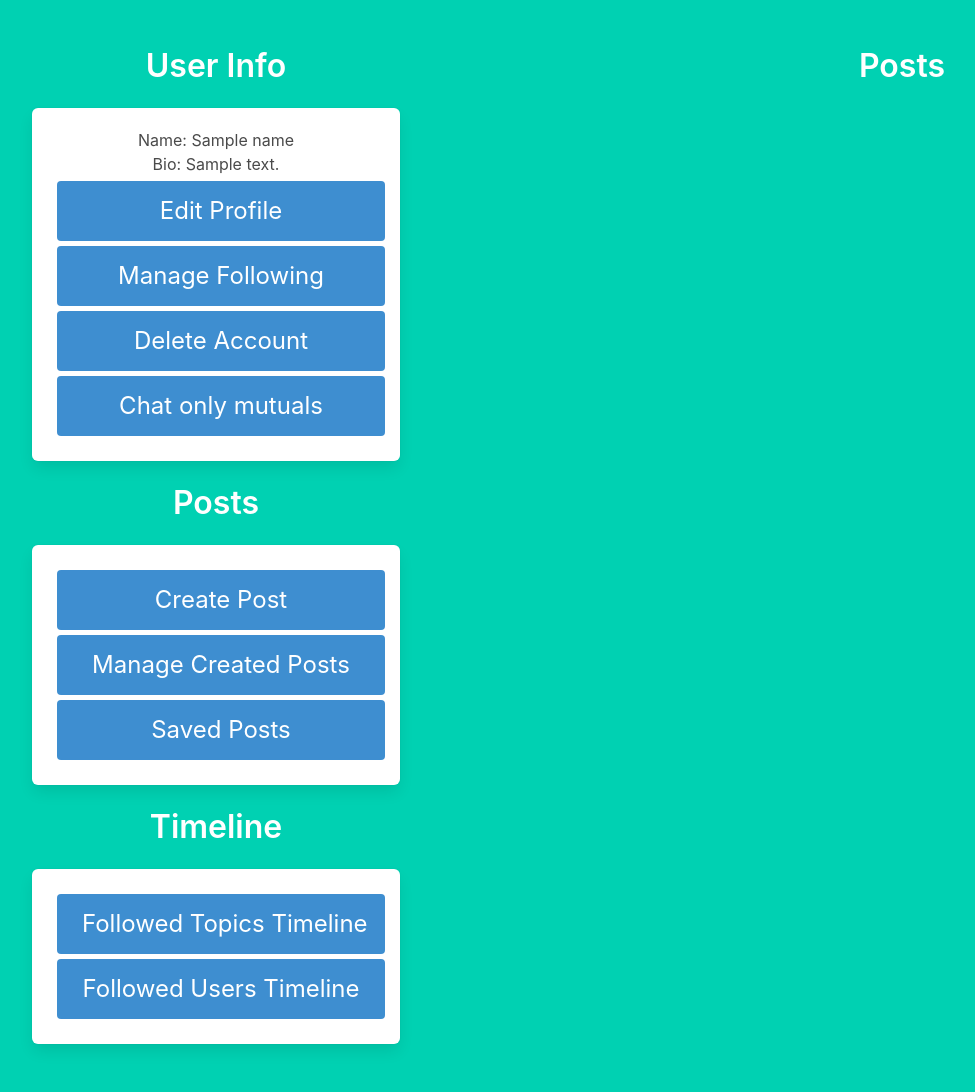
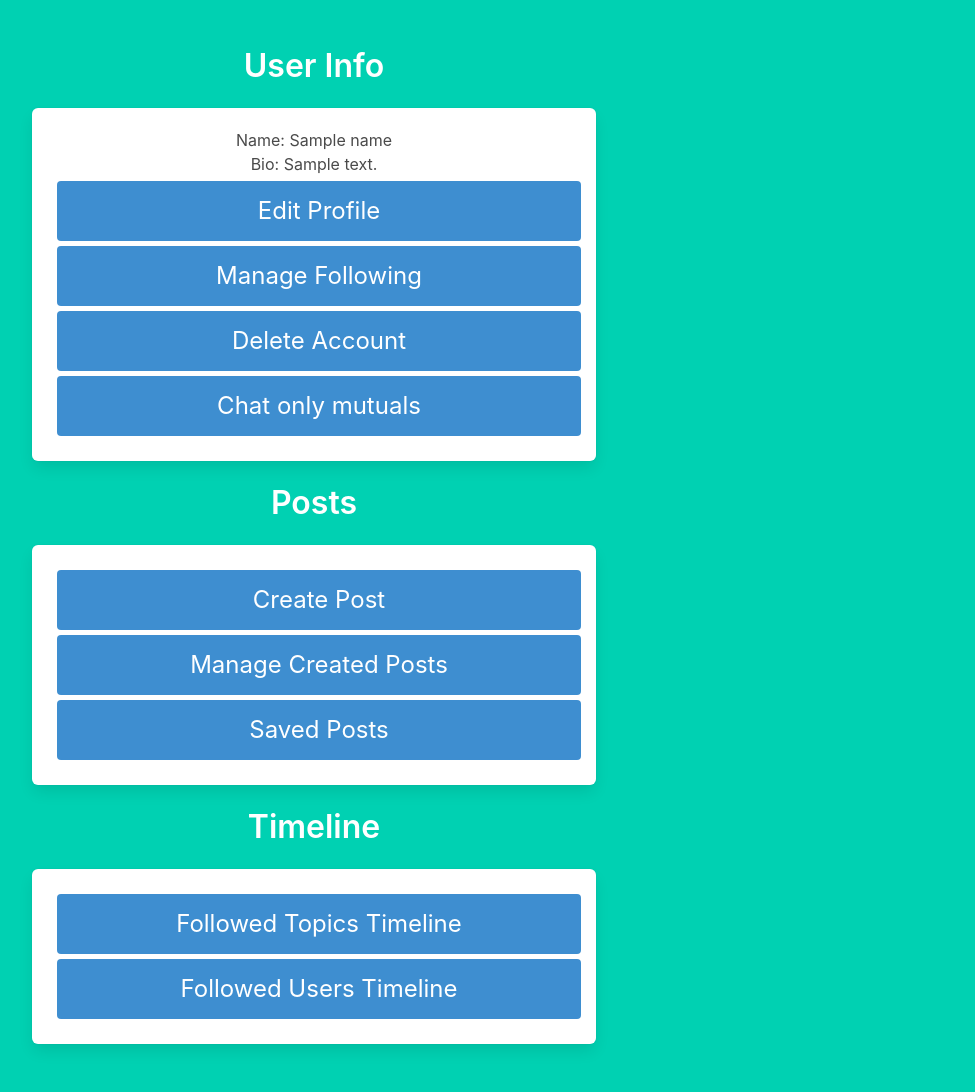
Before and after one commit to JorgeFRibeiro/307Project, a Python web app: template templates/profile.html in a window 1280 px wide. Shown: the part 52-1144 px from the top of the page, without its empty margins (32-1007 px from the left). Run offline with Jinja, Linux system fonts and the light colour scheme; the template is opened without the code that fills it: most values are stand-ins (such as "Sample title", 1, 10 or a date in 2020).

Commit message:
removed temp post view

```diff
--- a/templates/profile.html
+++ b/templates/profile.html
@@ -2,7 +2,7 @@
 
 {% block content %}
 <div class="columns">
-<div class="column is-4 is-offset-2">
+<div class="column is-6 is-offset-2">
   <h1 class="title">User Info</h1>
   <div class="box">
       <!-- TODO: Add PFP display functionality -->
@@ -84,18 +84,6 @@
   </div>
 -->
 
-
-
-
-</div>
-
-<div class="column is-half">
-  <h1 class="title">Posts</h1>
-    {{ post_to_html(2)|safe }}
-</div>
-
-</div>
-
 {% with messages = get_flashed_messages() %}
 {% if messages %}
     <div class="notification is-danger">
```
